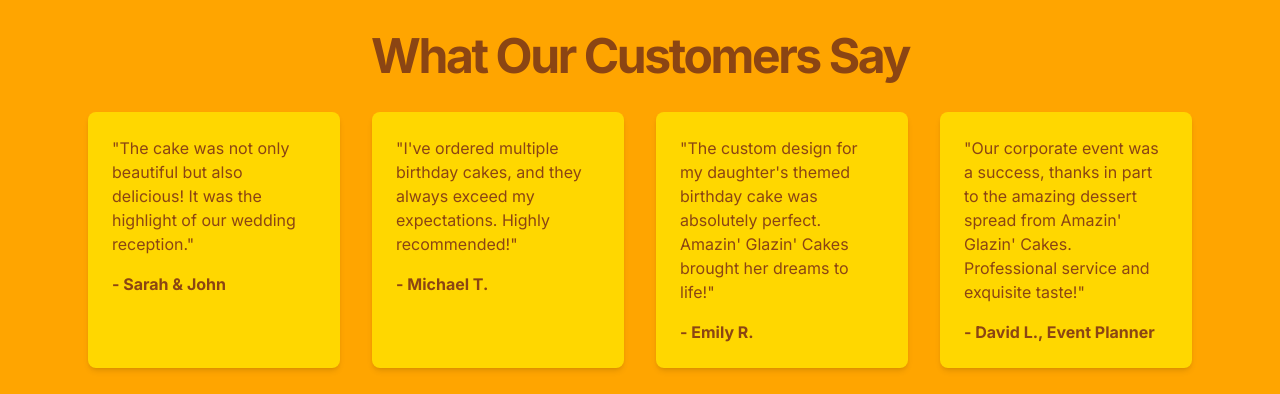
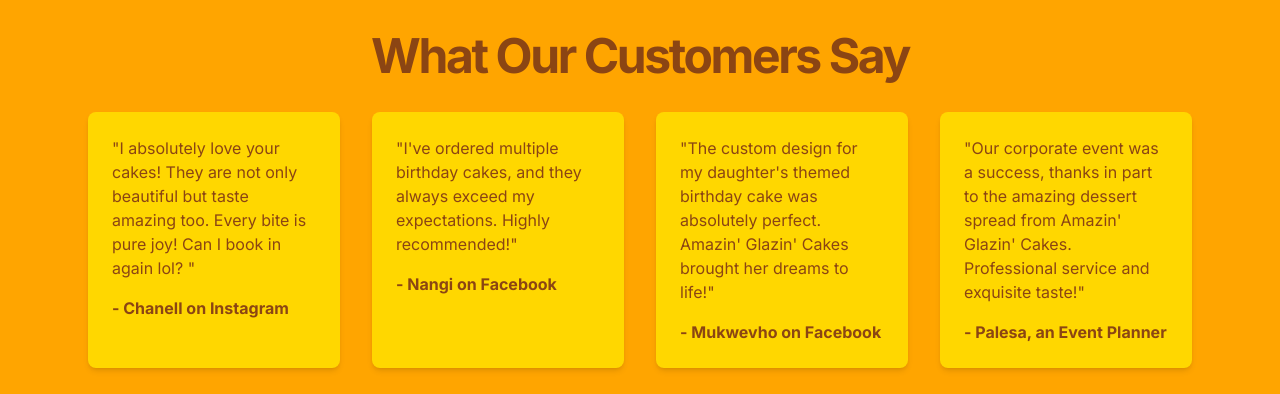
Before and after one commit to ThulaniMthembu/cakeShop, a Next.js app: page / in a window 1280 px wide. Shown: the part 2960-3354 px from the top of the page. Built offline with nearby package versions, Linux system fonts and the light colour scheme.

Commit message:
Project details updates

```diff
--- a/src/app/page.tsx
+++ b/src/app/page.tsx
@@ -156,7 +156,7 @@
 		<div
 			className={`flex flex-col min-h-screen transition-opacity duration-1000 ease-in-out ${
 				isLoaded ? 'opacity-100' : 'opacity-0'
-			} bg-[#FFF5E6]`}
+			} bg-[#FFA500]`}
 		>
 			{fullScreenImage && (
 				<FullScreenImage
@@ -294,7 +294,7 @@
 					</div>
 				</section>
 
-			  <section
+				<section
 					id='gallery'
 					className='w-full py-12 md:py-24 lg:py-32 bg-[#FFF5E6]'
 				>
@@ -335,17 +335,17 @@
 						<div className='grid grid-cols-1 md:grid-cols-2 lg:grid-cols-4 gap-8'>
 							<div className='fade-in bg-[#FFD700] p-6 rounded-lg shadow-md transition-all duration-300 hover:shadow-xl hover:-translate-y-1'>
 								<p className='text-[#8B4513] mb-4'>
-									&quot;The cake was not only beautiful but also delicious! It
-									was the highlight of our wedding reception.&quot;
+									&quot;I absolutely love your cakes! They are not only beautiful but taste amazing too. Every bite is pure joy!
+									Can I book in again lol? &quot;
 								</p>
-								<p className='font-bold text-[#8B4513]'>- Sarah &amp; John</p>
+								<p className='font-bold text-[#8B4513]'>- Chanell on Instagram</p>
 							</div>
 							<div className='fade-in bg-[#FFD700] p-6 rounded-lg shadow-md transition-all duration-300 hover:shadow-xl hover:-translate-y-1'>
 								<p className='text-[#8B4513] mb-4'>
 									&quot;I&apos;ve ordered multiple birthday cakes, and they
 									always exceed my expectations. Highly recommended!&quot;
 								</p>
-								<p className='font-bold text-[#8B4513]'>- Michael T.</p>
+								<p className='font-bold text-[#8B4513]'>- Nangi on Facebook</p>
 							</div>
 							<div className='fade-in bg-[#FFD700] p-6 rounded-lg shadow-md transition-all duration-300 hover:shadow-xl hover:-translate-y-1'>
 								<p className='text-[#8B4513] mb-4'>
@@ -353,7 +353,7 @@
 									cake was absolutely perfect. Amazin&apos; Glazin&apos; Cakes
 									brought her dreams to life!&quot;
 								</p>
-								<p className='font-bold text-[#8B4513]'>- Emily R.</p>
+								<p className='font-bold text-[#8B4513]'>- Mukwevho on Facebook</p>
 							</div>
 							<div className='fade-in bg-[#FFD700] p-6 rounded-lg shadow-md transition-all duration-300 hover:shadow-xl hover:-translate-y-1'>
 								<p className='text-[#8B4513] mb-4'>
@@ -362,7 +362,7 @@
 									Professional service and exquisite taste!&quot;
 								</p>
 								<p className='font-bold text-[#8B4513]'>
-									- David L., Event Planner
+									- Palesa, an Event Planner
 								</p>
 							</div>
 						</div>
```
Also changed, not shown: 1 other file (tests, documents, lock files or other folders).
